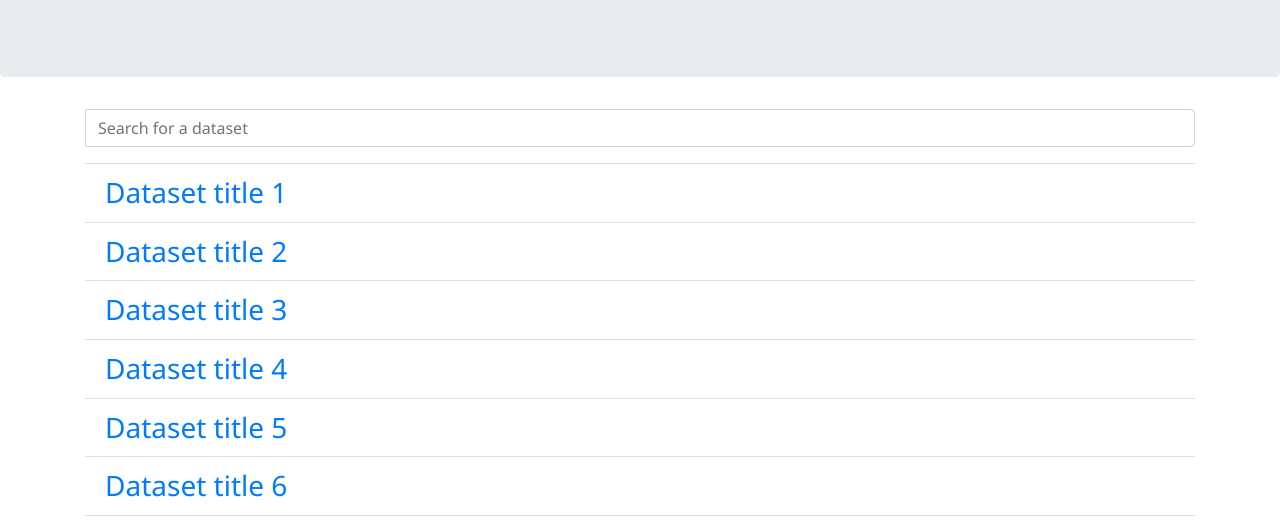
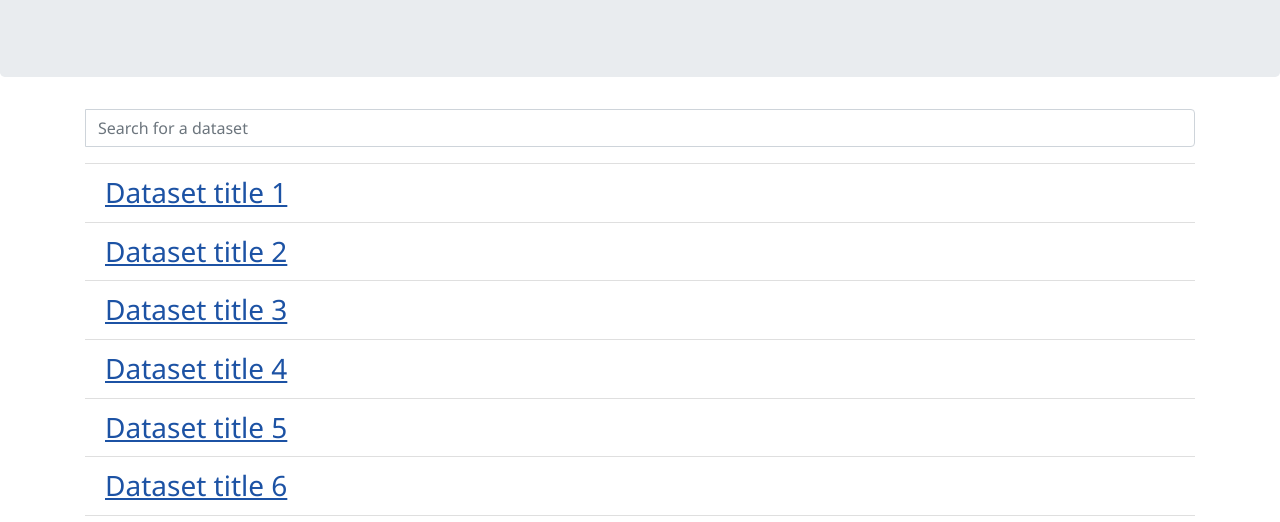
Before and after one commit to Swirrl/dfm, an Eleventy site: page wireframes/index.html in a window 1280 px wide. Shown: the part 238-760 px from the top of the page. Built offline with nearby package versions, Linux system fonts and the light colour scheme; Eleventy itself is replaced by a stand-in of ours; files that its build step writes are made by us from their sources.

Commit message:
#10 #12 Adding styles to update link colours and underline class

```diff
--- a/wireframes/assets/css/style.css
+++ b/wireframes/assets/css/style.css
@@ -58,6 +58,20 @@ body {
   font-weight: normal;
 }
 
+/* Links and buttons */
+
+.text-decoration-underline {
+  text-decoration: underline;
+}
+
+a {
+  color: #1c52a4;
+}
+
+a:hover {
+  color: #123872;
+}
+
 /* Header */
 
 /* Update header background to match EA's logo */
```
